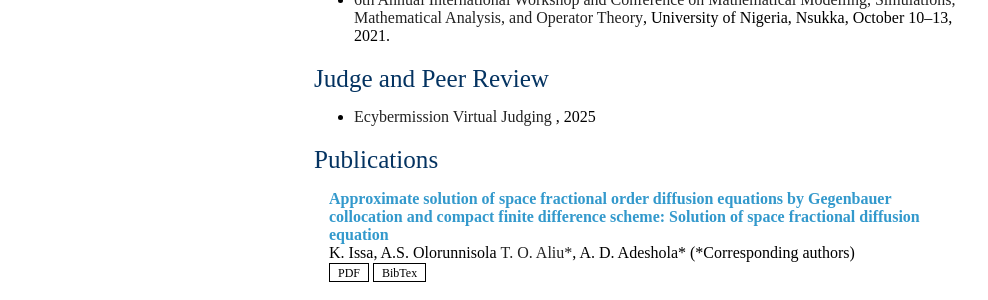
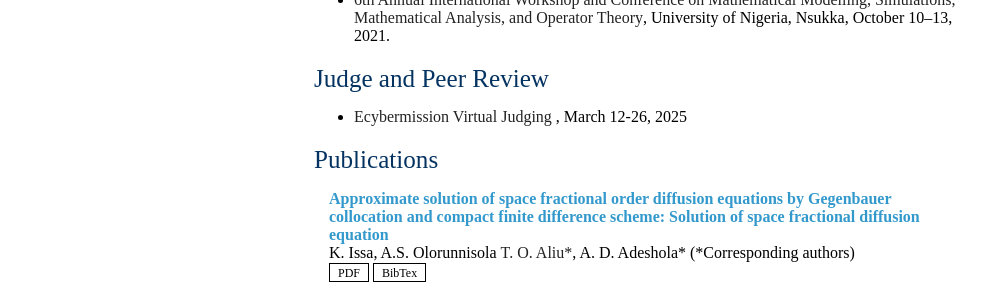
Before and after one commit to Ademola-Olorunnisola/Ademola-Olorunnisola.github.io, a Jekyll site: the page index.html, which Jekyll copies as it is, in a window 1280 px wide and 1122 px high. Shown: the part 682-982 px from the top of the window, without its empty margins (156-1144 px from the left). Built offline with Jekyll 4.4.1, drawn with Linux system fonts in a browser that asks for light colours; nearby versions of some CDN libraries; a style sheet for code colours, icons or effects is not loaded.

Commit message:
Update index.html

```diff
--- a/index.html
+++ b/index.html
@@ -67,7 +67,7 @@
             <i class="ai ai-google-scholar" style="font-size: 1.2rem"></i>
           </a>
 
-          <a style="margin: 0 5px 0 0" href="assets/files/Ademola_Olorunnisola_CV.pdf">
+          <a style="margin: 0 5px 0 0" href="assets/files/Ademola_Olorunnisola_CV1.pdf">
             <i class="ai ai-cv" style="font-size: 1.3rem"></i>
           </a>
 
@@ -153,7 +153,7 @@
 
         <ul>
           <li>
-            <strong> Ecybermission Virtual Judging </strong>, 2025
+            <strong> Ecybermission Virtual Judging </strong>, March 12-26, 2025
           </li>
         </ul>
 
```
